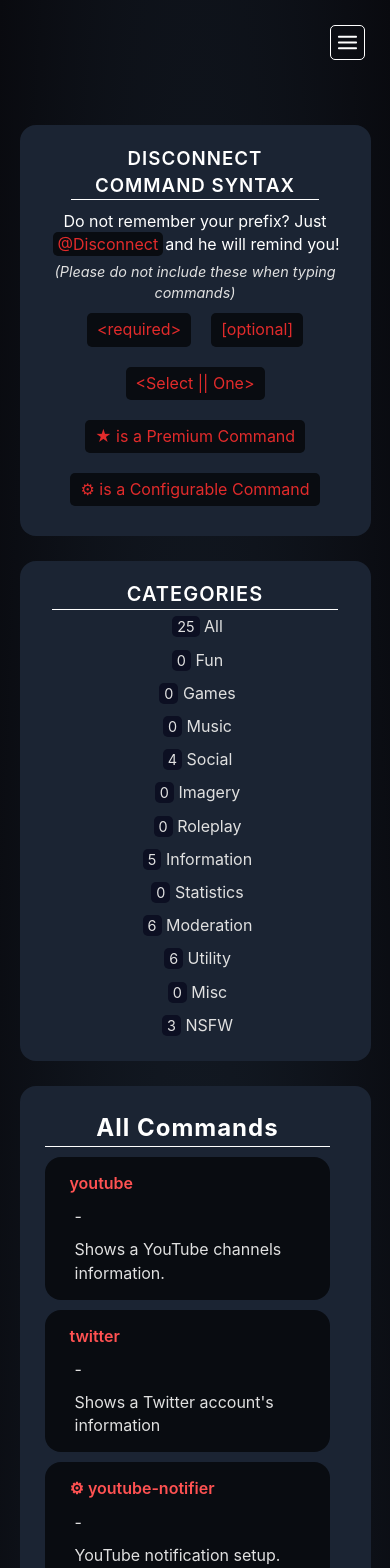
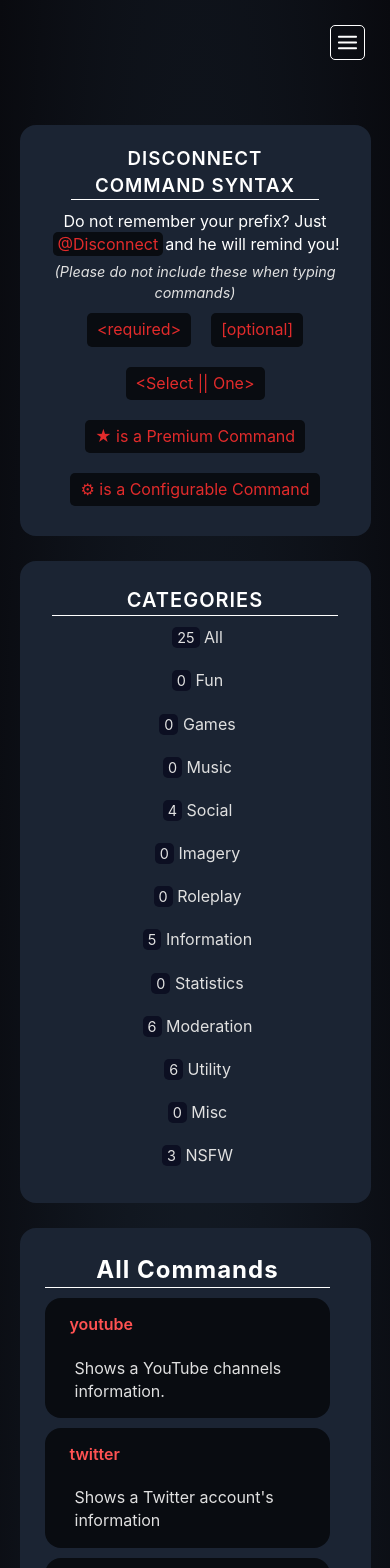
Before and after one commit to DisconnectDiscordBot/Website-V2, a Next.js app: page /commands in a window 390 px wide. Shown: the top 1568 px of the page. Built offline with nearby package versions, Linux system fonts and the light colour scheme.

Commit message:
mobile changes

```diff
--- a/pages/commands.js
+++ b/pages/commands.js
@@ -68,7 +68,7 @@ export default function Commands() {
 											  ])
 									}>
 									<p className={styles.cmd}>{item.name}</p>
-									<p>-</p>
+									<p className={styles.hidden}>-</p>
 									<p>{item.desc}</p>
 								</div>
 								{shownCommands.includes(item.name) && display()}
--- a/styles/Commands.module.scss
+++ b/styles/Commands.module.scss
@@ -233,14 +233,30 @@
 
 	.sidebar {
 		width: 100%;
+		height: auto;
 		margin-bottom: 25px;
+
+		ul {
+			width: 100%;
+		}
+
+		ul li {
+			margin: 10px 0;
+		}
 	}
 
 	.commandHead {
 		flex-direction: column;
 	}
 
+	.cmd {
+		margin: 0px 5px;
+	}
+
 	.hidden {
 		visibility: hidden;
+		height: 0px;
+		margin: 0;
+		padding: 0;
 	}
 }
```
